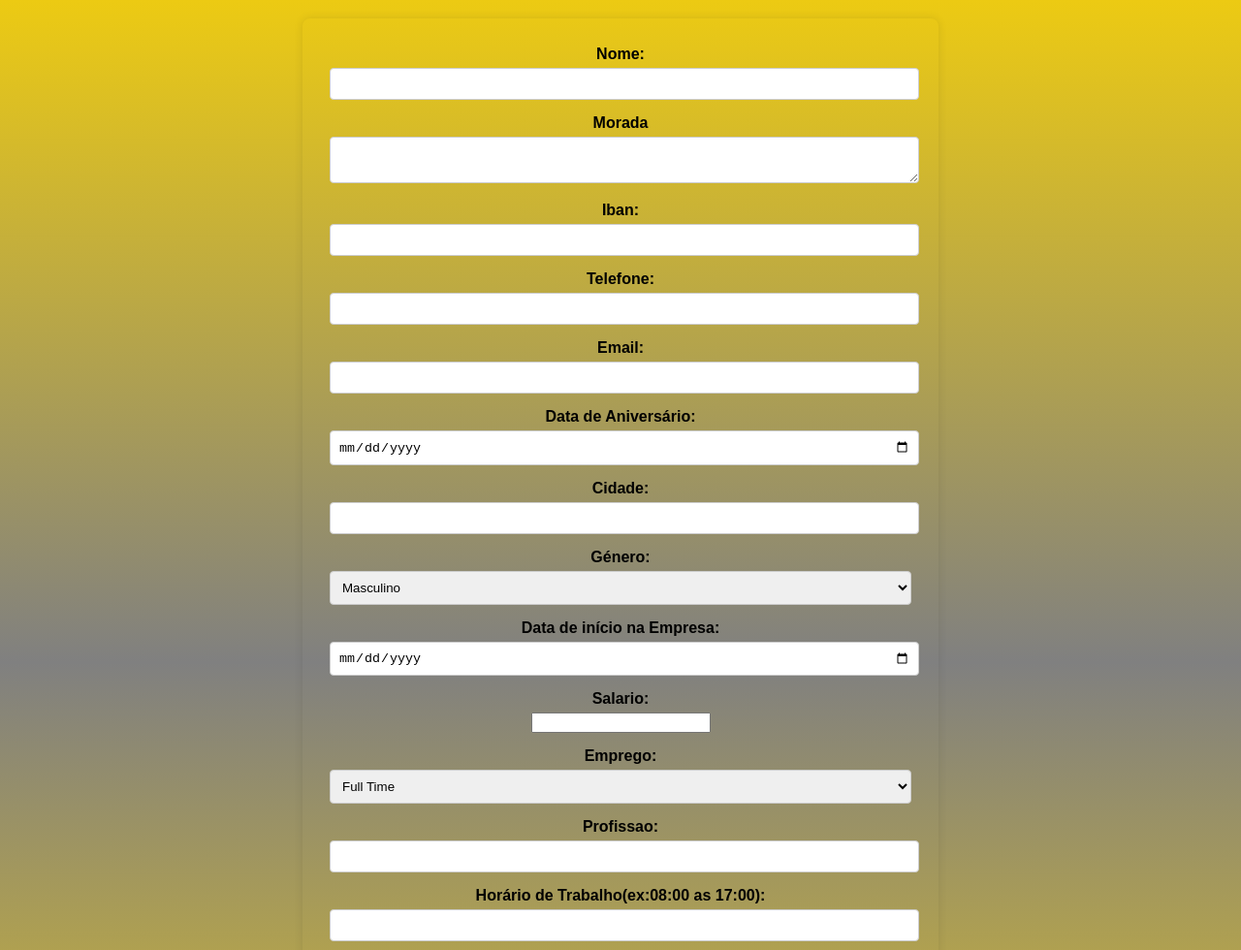
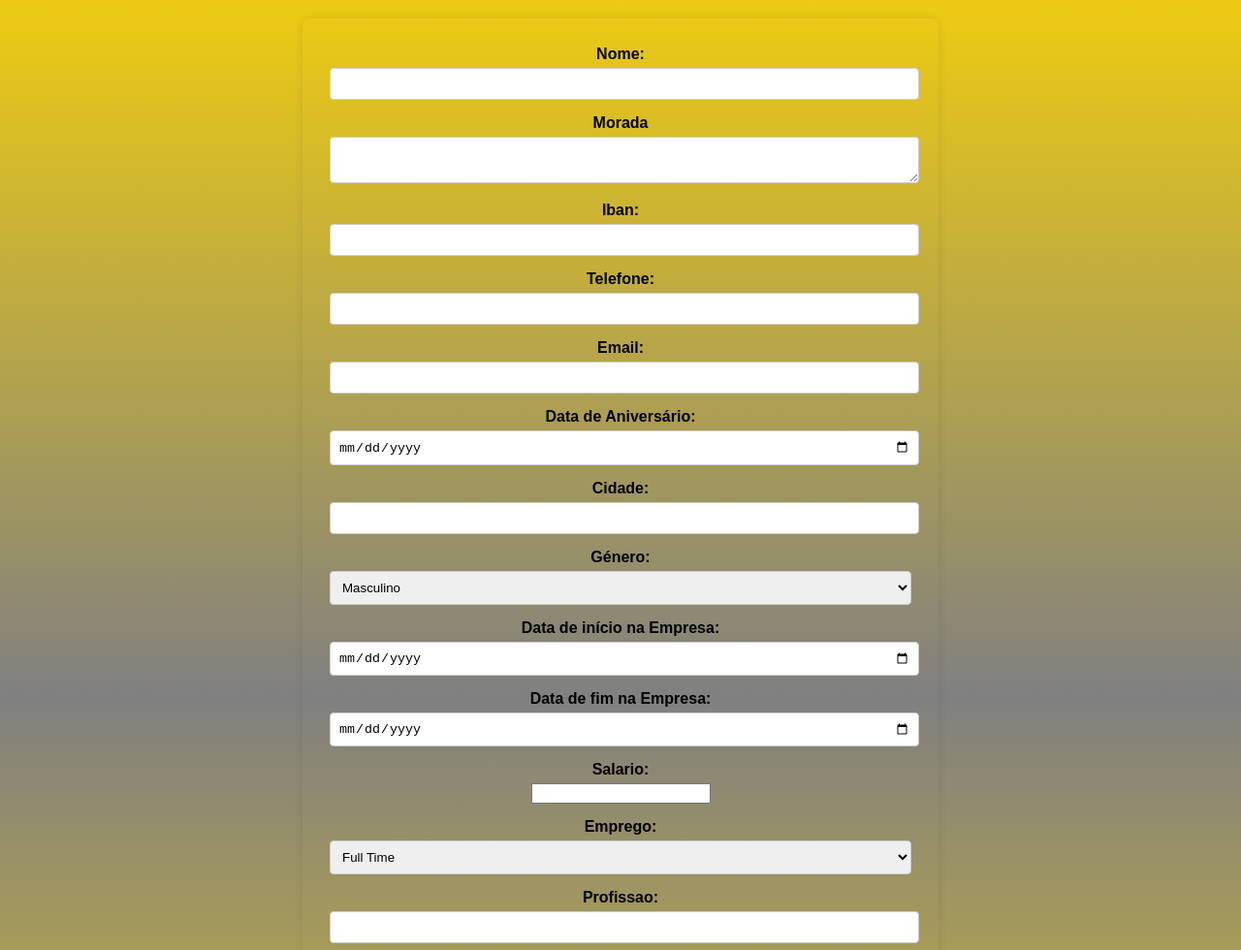
Before and after one commit to SantiSkin/formulario-santiclinic, a plain HTML site: page index.html in a window 1280 px wide. Shown: the part 117-1097 px from the top of the page at 97% size. Drawn offline with Linux system fonts and the light colour scheme.

Commit message:
Update index.html

```diff
--- a/index.html
+++ b/index.html
@@ -40,7 +40,7 @@
     <div>
       <label for="sex">Género:</label>
       <select id="sex" name="sex" required>
-        <option value="masculini">Masculino</option>
+        <option value="masculino">Masculino</option>
         <option value="feminino">Feminino</option>
         <option value="other">Outro</option>
       </select>
@@ -48,6 +48,10 @@
     <div>
       <label for="startDate">Data de início na Empresa:</label>
       <input type="date" id="startDate" name="startDate" required>
+    </div>
+    <div>
+      <label for="startDate">Data de fim na Empresa:</label>
+      <input type="date" id="endDate" name="endDate" required>
     </div>
     <div>
       <label for="salary">Salario:</label>
```
